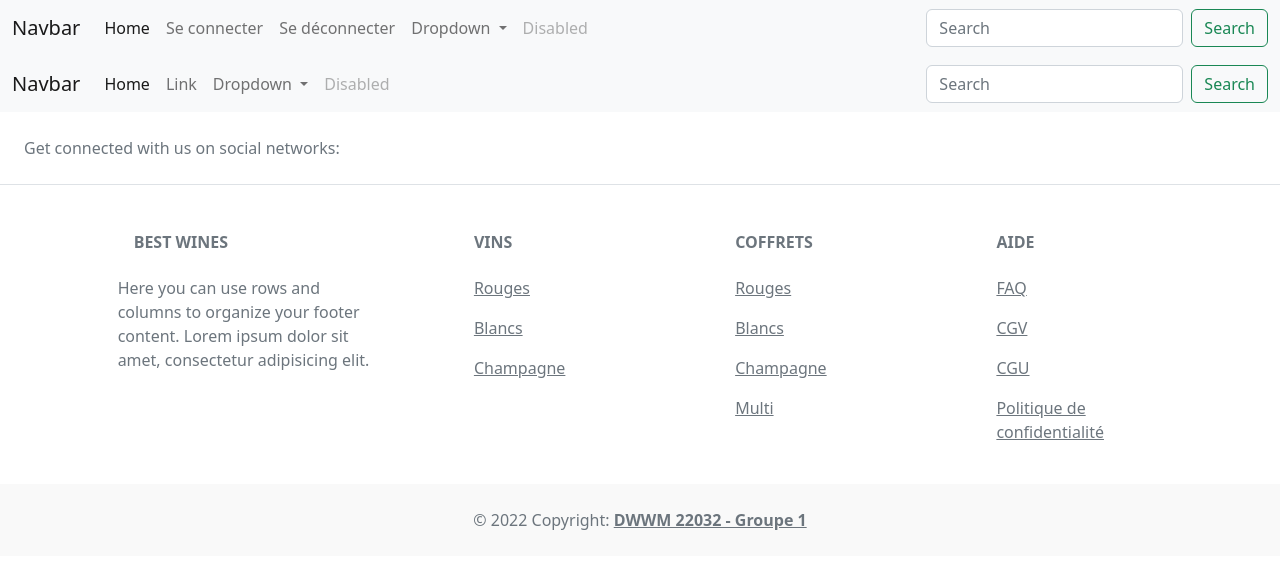
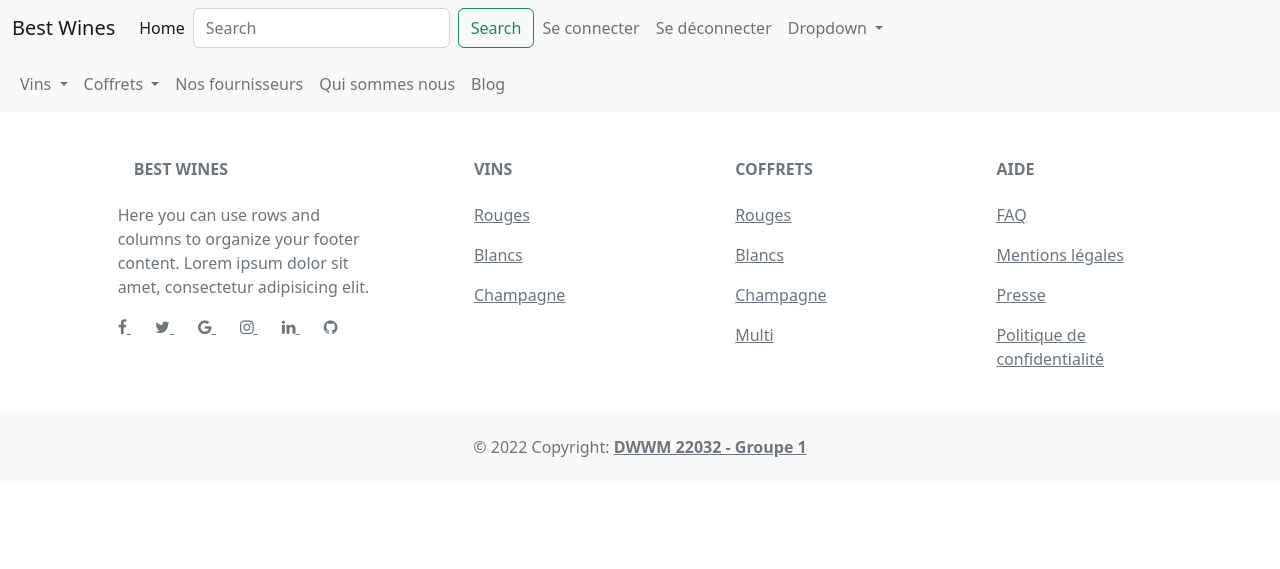
Before and after one commit to matgiard/best-wines, a PHP site: template src/views/layout.php in a window 1280 px wide. Shown: the top 569 px of the page. Run offline with PHP 8.4, Linux system fonts and the light colour scheme; the template is opened without the code that fills it, so the values that code supplies are empty; some libraries are stand-ins or nearby versions.

Commit message:
maj layout

```diff
--- a/src/views/layout.php
+++ b/src/views/layout.php
@@ -10,6 +10,7 @@
     <link rel="stylesheet" href="assets/styles/css/style.css">
     <!-- CSS for quill -->
     <link href="https://cdn.quilljs.com/1.3.6/quill.snow.css" rel="stylesheet" />
+    <link rel="stylesheet" href="https://cdnjs.cloudflare.com/ajax/libs/font-awesome/4.7.0/css/font-awesome.min.css">
     <title>Best wines</title>
 </head>
 
@@ -17,7 +18,7 @@
 
 <nav class="navbar navbar-expand-lg bg-light">
     <div class="container-fluid">
-        <a class="navbar-brand" href="/best-wines">Navbar</a>
+        <a class="navbar-brand" href="/best-wines">Best Wines</a>
         <button class="navbar-toggler" type="button" data-bs-toggle="collapse" data-bs-target="#navbarSupportedContent" aria-controls="navbarSupportedContent" aria-expanded="false" aria-label="Toggle navigation">
             <span class="navbar-toggler-icon"></span>
         </button>
@@ -26,6 +27,10 @@
                 <li class="nav-item">
                     <a class="nav-link active" aria-current="page" href="/best-wines">Home</a>
                 </li>
+                <form class="d-flex" role="search">
+                    <input class="form-control me-2" type="search" placeholder="Search" aria-label="Search">
+                    <button class="btn btn-outline-success" type="submit">Search</button>
+                </form>
                 <li class="nav-item">
                     <a class="nav-link" href="/best-wines/login">Se connecter</a>
                 </li>
@@ -45,52 +50,47 @@
                         <li><a class="dropdown-item" href="#">Something else here</a></li>
                     </ul>
                 </li>
-                <li class="nav-item">
-                    <a class="nav-link disabled">Disabled</a>
-                </li>
             </ul>
-            <form class="d-flex" role="search">
-                <input class="form-control me-2" type="search" placeholder="Search" aria-label="Search">
-                <button class="btn btn-outline-success" type="submit">Search</button>
-            </form>
         </div>
     </div>
 </nav>
 <nav class="navbar navbar-expand-lg bg-light">
     <div class="container-fluid">
-        <a class="navbar-brand" href="#">Navbar</a>
         <button class="navbar-toggler" type="button" data-bs-toggle="collapse" data-bs-target="#navbarSupportedContent" aria-controls="navbarSupportedContent" aria-expanded="false" aria-label="Toggle navigation">
             <span class="navbar-toggler-icon"></span>
         </button>
         <div class="collapse navbar-collapse" id="navbarSupportedContent">
             <ul class="navbar-nav me-auto mb-2 mb-lg-0">
-                <li class="nav-item">
-                    <a class="nav-link active" aria-current="page" href="#">Home</a>
-                </li>
-                <li class="nav-item">
-                    <a class="nav-link" href="#">Link</a>
+                <li class="nav-item dropdown">
+                    <a class="nav-link dropdown-toggle" href="#" role="button" data-bs-toggle="dropdown" aria-expanded="false">
+                        Vins
+                    </a>
+                    <ul class="dropdown-menu">
+                        <li><a class="dropdown-item" href="#">Rouges</a></li>
+                        <li><a class="dropdown-item" href="#">Blancs</a></li>
+                        <li><a class="dropdown-item" href="#">Champagnes</a></li>
+                    </ul>
                 </li>
                 <li class="nav-item dropdown">
                     <a class="nav-link dropdown-toggle" href="#" role="button" data-bs-toggle="dropdown" aria-expanded="false">
-                        Dropdown
+                        Coffrets
                     </a>
                     <ul class="dropdown-menu">
                         <li><a class="dropdown-item" href="#">Action</a></li>
                         <li><a class="dropdown-item" href="#">Another action</a></li>
-                        <li>
-                            <hr class="dropdown-divider">
-                        </li>
                         <li><a class="dropdown-item" href="#">Something else here</a></li>
                     </ul>
                 </li>
                 <li class="nav-item">
-                    <a class="nav-link disabled">Disabled</a>
+                    <a class="nav-link" href="#">Nos fournisseurs</a>
+                </li>
+                <li class="nav-item">
+                    <a class="nav-link" href="#">Qui sommes nous</a>
+                </li>
+                <li class="nav-item">
+                    <a class="nav-link" href="#">Blog</a>
                 </li>
             </ul>
-            <form class="d-flex" role="search">
-                <input class="form-control me-2" type="search" placeholder="Search" aria-label="Search">
-                <button class="btn btn-outline-success" type="submit">Search</button>
-            </form>
         </div>
     </div>
 </nav>
@@ -101,50 +101,8 @@
 
     <?= $content ?>
 
-
-    <!-- JavaScript Bundle with Popper -->
-    <script src="https://cdn.jsdelivr.net/npm/bootstrap@5.2.3/dist/js/bootstrap.bundle.min.js" integrity="sha384-kenU1KFdBIe4zVF0s0G1M5b4hcpxyD9F7jL+jjXkk+Q2h455rYXK/7HAuoJl+0I4" crossorigin="anonymous">
-    </script>
-
-    <script src="/assets/js/app.js"></script>
-
-</body>
-
     <!-- Footer -->
     <footer class="text-center text-lg-start bg-white text-muted">
-  <!-- Section: Social media -->
-  <section class="d-flex justify-content-center justify-content-lg-between p-4 border-bottom">
-    <!-- Left -->
-    <div class="me-5 d-none d-lg-block">
-      <span>Get connected with us on social networks:</span>
-    </div>
-    <!-- Left -->
-
-    <!-- Right -->
-    <div>
-      <a href="" class="me-4 link-secondary">
-        <i class="fab fa-facebook-f"></i>
-      </a>
-      <a href="" class="me-4 link-secondary">
-        <i class="fab fa-twitter"></i>
-      </a>
-      <a href="" class="me-4 link-secondary">
-        <i class="fab fa-google"></i>
-      </a>
-      <a href="" class="me-4 link-secondary">
-        <i class="fab fa-instagram"></i>
-      </a>
-      <a href="" class="me-4 link-secondary">
-        <i class="fab fa-linkedin"></i>
-      </a>
-      <a href="" class="me-4 link-secondary">
-        <i class="fab fa-github"></i>
-      </a>
-    </div>
-    <!-- Right -->
-  </section>
-  <!-- Section: Social media -->
-
             <!-- Section: Links  -->
         <section class="">
             <div class="container text-center text-md-start mt-5">
@@ -160,6 +118,26 @@
                     Here you can use rows and columns to organize your footer content. Lorem ipsum
                     dolor sit amet, consectetur adipisicing elit.
                 </p>
+                <div>
+            <a href="" class="me-4 link-secondary">
+                <i class="fa fa-facebook"></i>
+            </a>
+            <a href="" class="me-4 link-secondary">
+                <i class="fa fa-twitter"></i>
+            </a>
+            <a href="" class="me-4 link-secondary">
+                <i class="fa fa-google"></i>
+            </a>
+            <a href="" class="me-4 link-secondary">
+                <i class="fa fa-instagram"></i>
+            </a>
+            <a href="" class="me-4 link-secondary">
+                <i class="fa fa-linkedin"></i>
+            </a>
+            <a href="" class="me-4 link-secondary">
+                <i class="fa fa-github"></i>
+            </a>
+            </div>
                 </div>
                 <!-- Grid column -->
 
@@ -209,13 +187,13 @@
                     Aide
                 </h6>
                 <p>
-            <a href="#!" class="text-reset">FAQ</a>
+                    <a href="faq" class="text-reset">FAQ</a>
                 </p>
                 <p>
-            <a href="#!" class="text-reset">CGV</a>
+                    <a href="mentionLegal" class="text-reset">Mentions légales</a>
                 </p>
                 <p>
-            <a href="#!" class="text-reset">CGU</a>
+                    <a href="presse" class="text-reset">Presse</a>
                 </p>
                 <p>
                     <a href="#!" class="text-reset">Politique de confidentialité</a>
@@ -237,4 +215,14 @@
     </footer>
     <!-- Footer -->
 
+
+
+    <!-- JavaScript Bundle with Popper -->
+    <script src="https://cdn.jsdelivr.net/npm/bootstrap@5.2.3/dist/js/bootstrap.bundle.min.js" integrity="sha384-kenU1KFdBIe4zVF0s0G1M5b4hcpxyD9F7jL+jjXkk+Q2h455rYXK/7HAuoJl+0I4" crossorigin="anonymous">
+    </script>
+
+    <script src="/assets/js/app.js"></script>
+
+</body>
+
 </html>
```
Lines whose indentation alone changed are shown as unchanged.
